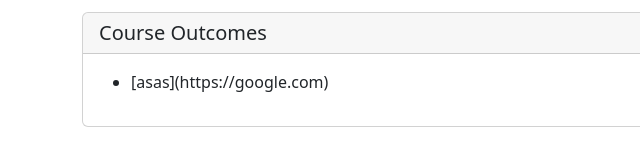
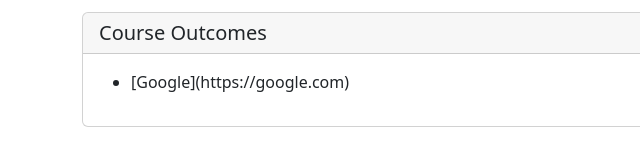
Before and after one commit to somanath-goudar/qc-website, an Eleventy site: page src/index.njk in a window 1280 px wide. Shown: the part 356-522 px from the top of the page, 0-640 px from the left. Built offline with nearby package versions, Linux system fonts and the light colour scheme; Eleventy itself is replaced by a stand-in of ours; files that its build step writes are made by us from their sources.

Commit message:
Update Blog “siteData”

```diff
--- a/src/blog/siteData.md
+++ b/src/blog/siteData.md
@@ -3,6 +3,6 @@
 courseHandler: Dr. Rajarajeswari Subramanian
 courseHandlerInfo: Associate Professor at CSE Department
 courseHandlerEmail: raji@msrit.eduo
-courseOutcomes: "[asas](https://google.com)"
+courseOutcomes: "[Google](https://google.com)"
 tags: post
 ---
```
